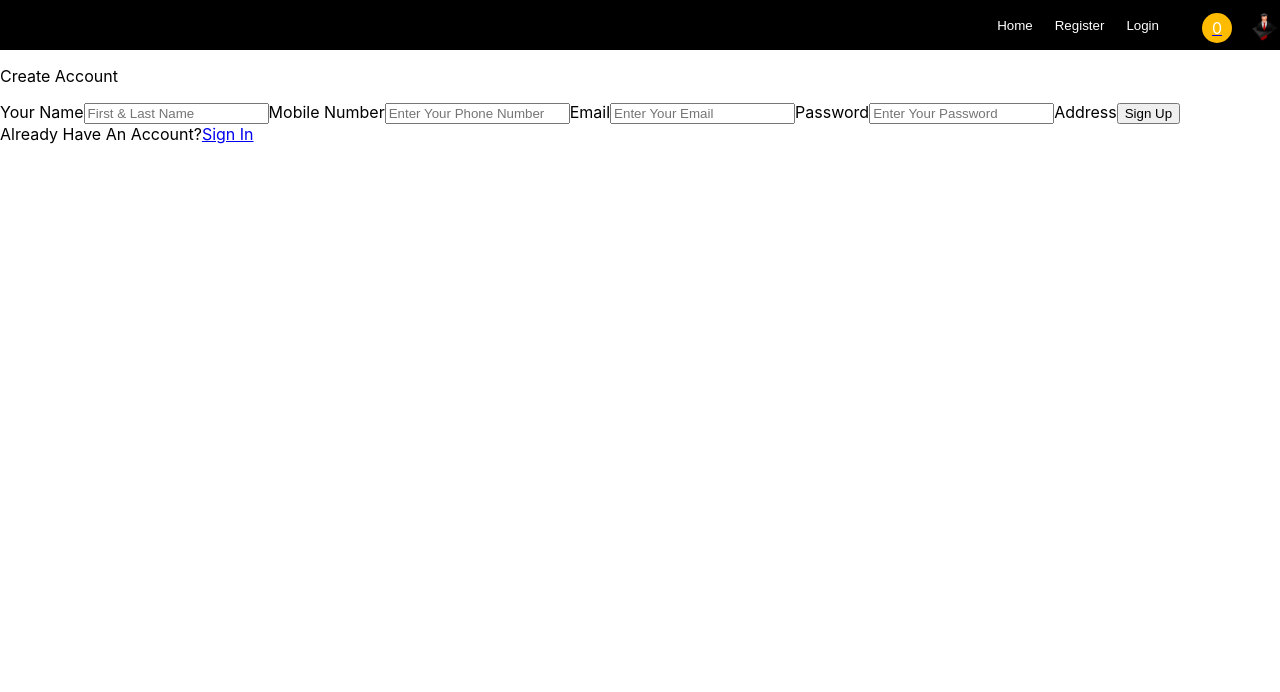
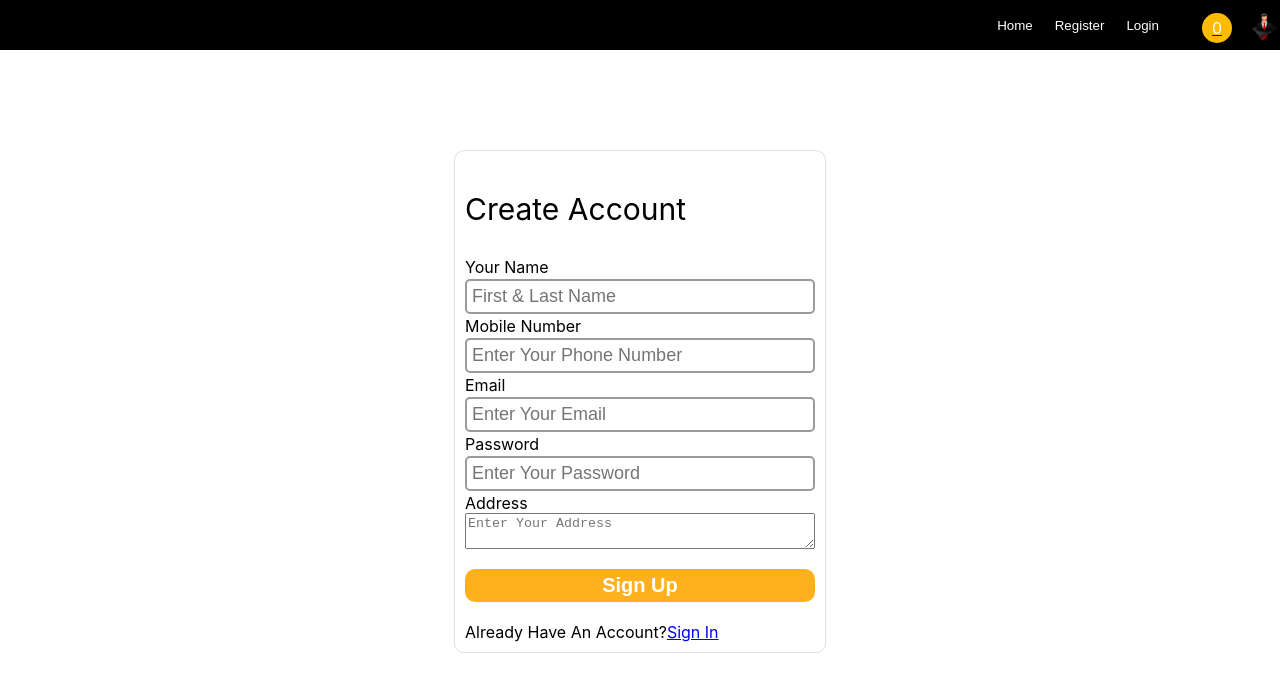
Before and after one commit to saqibhussaincg/sasta_amazon, a React (Create React App) app: page /signup in a window 1280 px wide. Shown: the top 692 px of the page. Built offline with nearby package versions, Linux system fonts and the light colour scheme.

Commit message:
signupauth

```diff
--- a/src/components/signup/Signup.js
+++ b/src/components/signup/Signup.js
@@ -2,6 +2,7 @@ import React, { useState } from 'react'
 import { useNavigate } from "react-router-dom";
 import { Link } from "react-router-dom";
 import Navbar from '../navbar/Navbar'
+import './signup.css';
 
 
 import { createUserWithEmailAndPassword } from "firebase/auth";
@@ -43,6 +44,7 @@ const Signup = () => {
             email : email,
             password : password,
             address : address,
+            cart : initialCartValue,
             uid : user.uid,
         })
         .then(() => {
@@ -56,7 +58,7 @@ const Signup = () => {
 
             setTimeout(() => {
                 setSuccessMsg('');
-                navigate('./login');
+                navigate('/login');
             }, 3000);
         })
         .catch((error) => {setErrorMsg(error.message)});
@@ -65,7 +67,8 @@ const Signup = () => {
         // .catch((error) => {
         // const errorCode = error.code;
         // const errorMessage = error.message;
-
+        // alert(errorCode);
+        // alert(errorMessage);
         // });
 
         .catch((error) => {
@@ -132,10 +135,10 @@ const Signup = () => {
                 />
 
                 <label>Address</label>
-                <testarea
+                <textarea
                 onChange={(e) => setAddress(e.target.value)}
                 type='text' placeholder='Enter Your Address'>
-                </testarea>
+                </textarea>
 
                 <button type='submit'>Sign Up</button>
 
--- /dev/null
+++ b/src/components/signup/signup.css
@@ -0,0 +1,63 @@
+.signup-container{
+    display: flex;
+    justify-content: center;
+    padding-top: 100px;
+}
+
+.signup-form{
+    display: flex;
+    flex-direction: column;
+    padding: 10px;
+    border: 1px solid rgb(224, 224, 224);
+    border-radius: 10px;
+    width: 350px;
+}
+
+.signup-form p{
+    font-size: 30px;
+}
+
+.signup-form input{
+    margin: 2px 0px;
+    border-radius: 5px;
+    padding: 5px;
+    border: 2px solid rgb(154, 154, 154);
+    font-size: 18px;
+}
+
+.signup-form button{
+    background-color: rgb(255, 176, 29);
+    margin: 20px 0px;
+    border: none;
+    font-size: 20px;
+    color: white;
+    font-weight: 600;
+    border-radius: 10px;
+    padding: 5px;
+}
+
+.signup-form button:hover{
+    background-color: black;
+    color: rgb(255, 176, 29);
+    cursor: pointer;
+}
+
+.success-msg{
+    display: flex;
+    width: 100%;
+    justify-content: center;
+    background-color: rgb(229, 225, 228);
+    padding: 5px 0px;
+    border-radius: 10px;
+    color: green;
+}
+
+.error-msg{
+    display: flex;
+    width: 100%;
+    justify-content: center;
+    background-color: rgb(255, 228, 228);
+    color: red;
+    padding: 5px 0px;
+    border-radius: 10px;
+}
```
